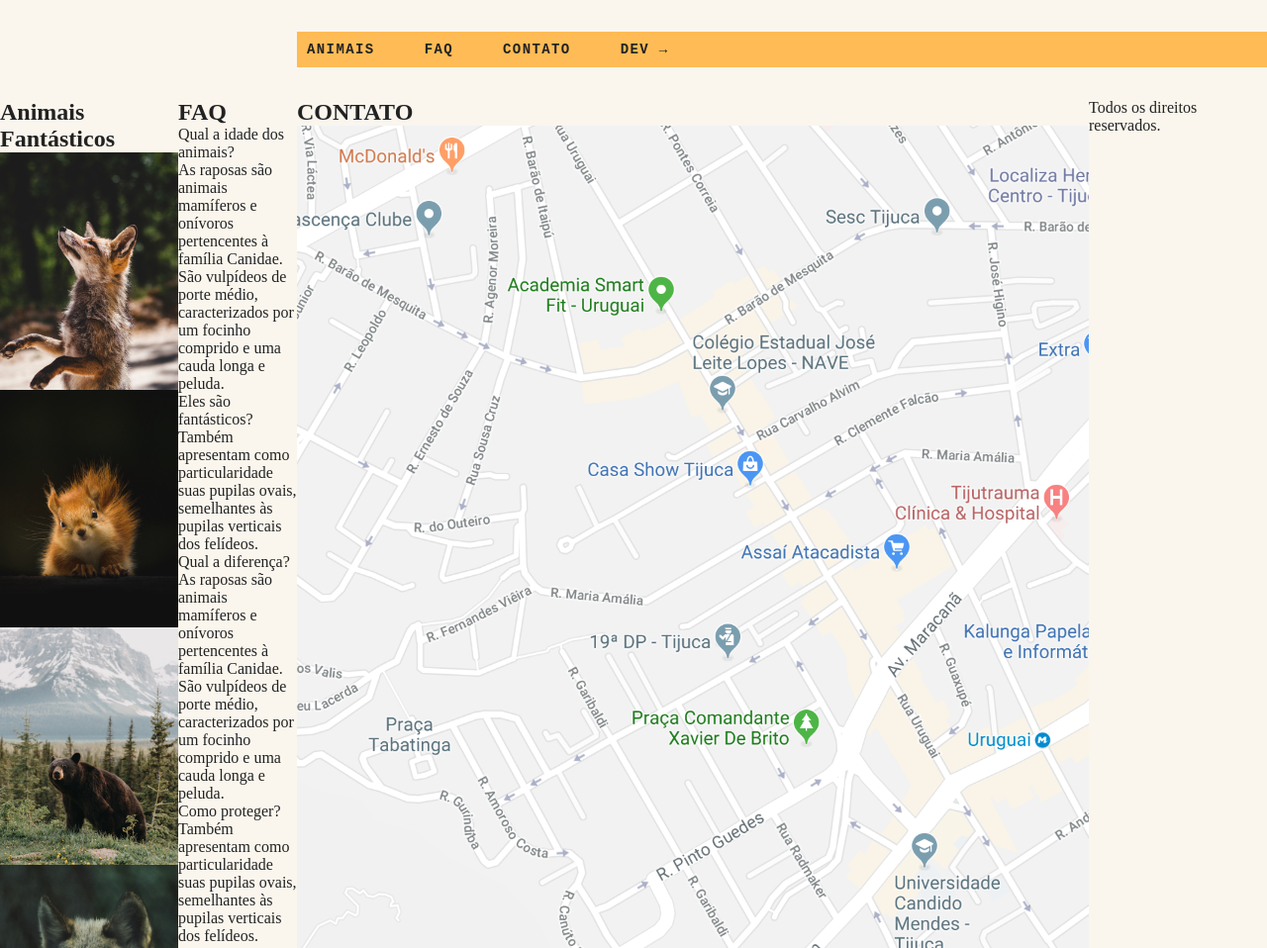
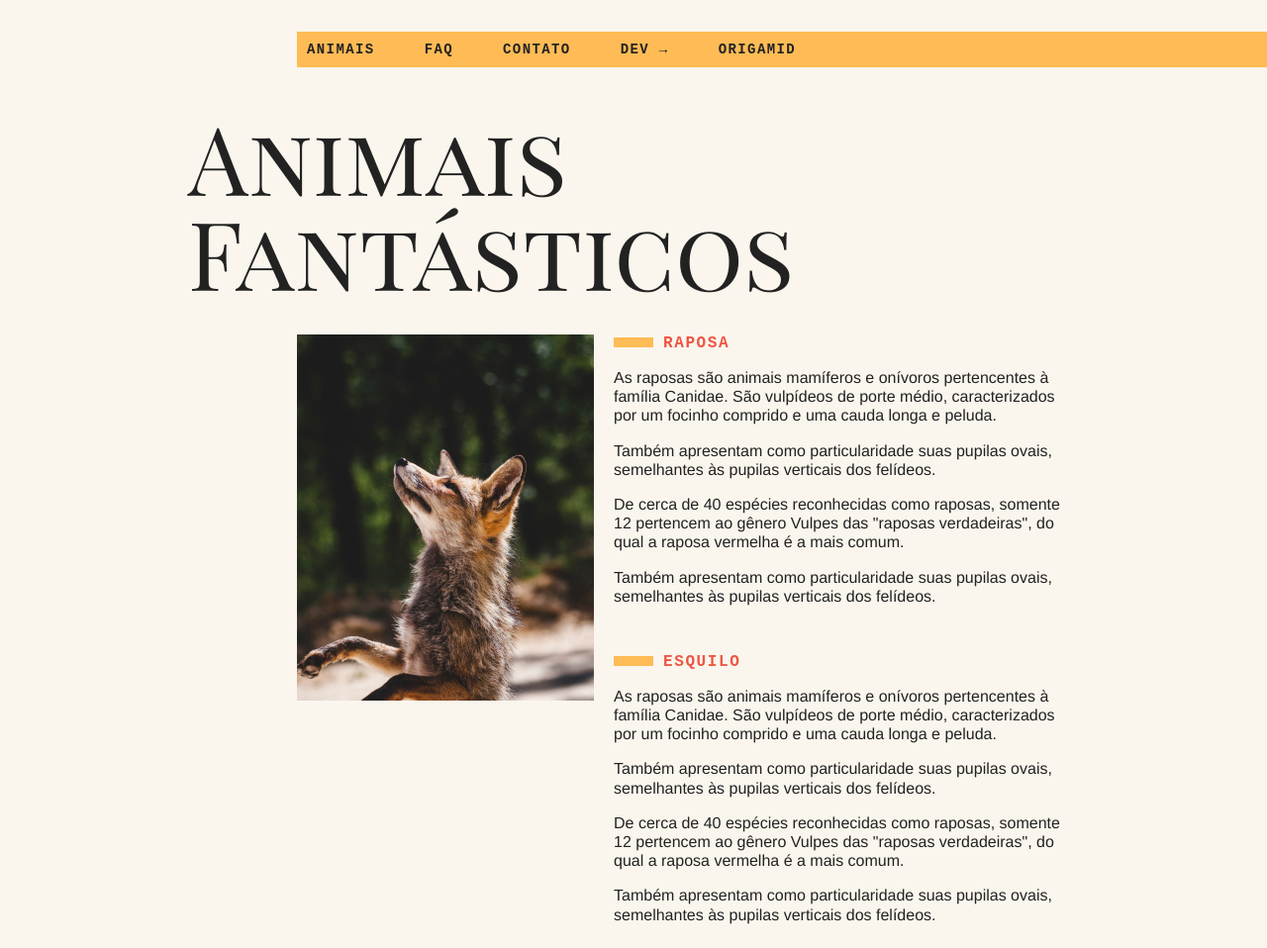
Before and after one commit to MahAzevedo/site-animais, a plain HTML site: page index.html in a window 1280 px wide. Shown: the top 958 px of the page at 99% size. Drawn offline with Linux system fonts and the light colour scheme.

Commit message:
modified: html & css

```diff
--- a/css/style.css
+++ b/css/style.css
@@ -54,3 +54,89 @@ body {
     font-family: 'IBM Plex Mono', monospace;
     text-transform: uppercase;
 }
+
+.grid-section {
+    grid-column: 2/4;
+    width: 100%;
+    box-sizing: border-box;
+    padding: 10px;
+    display: grid;
+    grid-template-columns: 90px 300px 1fr;
+    grid-gap: 20px;
+    margin-bottom: 4rem;
+}
+
+.titulo {
+    font-family: 'Playfair Display SC', georgia;
+    font-size: 6rem;
+    grid-column: 1/4;
+    line-height: 1;
+    font-weight: 400;
+    margin-bottom: 1rem;
+}
+
+.animais h2::before {
+    content: '';
+    display: inline-block;
+    background: #fb5;
+    width: 40px;
+    height: 10px;
+    margin-right: 10px;
+}
+
+.animais h2 {
+    font-family: 'IBM Plex Mono', monospace;
+    color: #e54;
+    margin-bottom: 1rem;
+    letter-spacing: .1em;
+    font-size: 1rem;
+    text-transform: uppercase;
+}
+
+.animais p {
+    line-height: 1.2;
+    font-family: Helvetica, Arial, sans-serif;
+    margin-bottom: 1rem;
+}
+
+.animais-lista {
+    height: 370px;
+    overflow-y: scroll;
+    grid-column: 2;
+}
+
+.animais-lista::-webkit-scrollbar {
+    width: 18px;
+}
+
+.animais-lista::-webkit-scrollbar-thumb {
+    background: #fb5;
+    background: #fb5;
+    border-left: 4px solid #faf6ed;
+    border-right: 4px solid #faf6ed;
+}
+
+.animais-lista::-webkit-scrollbar-track {
+    /* background: #faf6ed; */
+    background: lightgray;
+}
+
+.animais-descricao {
+    grid-column: 3;
+}
+
+.animais-descricao section {
+    margin-bottom: 3rem;
+}
+
+.faq {
+    /* grid-column: 2/4; */
+    grid-column: 2/4;
+    width: 100%;
+    box-sizing: border-box;
+    padding: 10px;
+    display: grid;
+    grid-template-columns: 90px 300px 1fr;
+    grid-gap: 20px;
+    margin-bottom: 4rem;
+}
--- a/index.html
+++ b/index.html
@@ -5,6 +5,7 @@
     <meta charset="UTF-8">
     <meta name="viewport" content="width=device-width, initial-scale=1.0">
     <title>Animais Site</title>
+    <link href="https://fonts.googleapis.com/css2?family=Playfair+Display+SC&display=swap" rel="stylesheet">
     <link rel="stylesheet" type="text/css" href="/css/style.css">
 </head>
 
@@ -15,11 +16,13 @@
             <li><a href="#faq">FAQ</a></li>
             <li><a href="#contato">CONTATO</a></li>
             <li><a href="http://127.0.0.1:5500/index.html">DEV →</a></li>
+            <li><a href="http://origamid.com.br">Origamid</a></li>
         </ul>
     </nav>
+
     <section class="grid-section animais" id="animais">
         <h1 class="titulo">Animais Fantásticos</h1>
-        <ul>
+        <ul class="animais-lista">
             <li>
                 <img src="img/imagem1.jpg" alt="Raposa">
             </li>
@@ -39,6 +42,7 @@
                 <img src="img/imagem6.jpg" alt="Leão">
             </li>
         </ul>
+
         <div class="animais-descricao">
             <section>
                 <h2>RAPOSA</h2>
```
